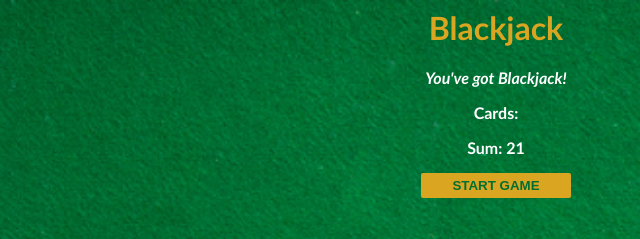
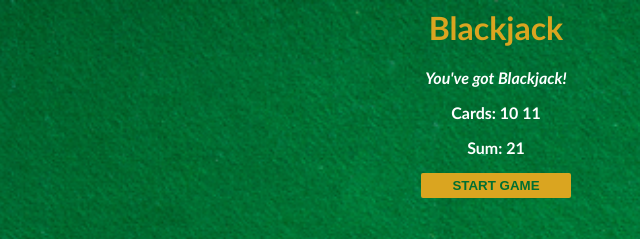
Before and after one commit to arun0404/BlackJack_Game, a plain HTML site: page index.html in a window 1280 px wide. Both pictures are taken after a click on the button "START GAME". Shown: the top 239 px of the page, 144-784 px from the left. Drawn offline with Linux system fonts and the light colour scheme.

Commit message:
Display the cards

```diff
--- a/index.html
+++ b/index.html
@@ -5,7 +5,7 @@
     <body>
         <h1>Blackjack</h1>
         <p id="message-el">Want to play a round?</p>
-        <p>Cards:</p>
+        <p id="cards-el">Cards:</p>
         <p id="sum-el">Sum:</p>
         <button onclick="startGame()">START GAME</button>
         <script src="index.js"></script>
--- a/index.js
+++ b/index.js
@@ -7,8 +7,11 @@ let message = ""
 let messageEl = document.getElementById("message-el")
 // let messageEl = document.querySelector("#message-el")  #Alternate to getElementById
 let sumEL = document.querySelector("#sum-el")
+let cardsEL = document.getElementById("cards-el")
 
 function startGame() {
+
+    cardsEL.textContent = "Cards: " + firstCard + " " + secondCard
     sumEL.textContent = "Sum: " + sum
 
     if (sum <= 20) {
```
